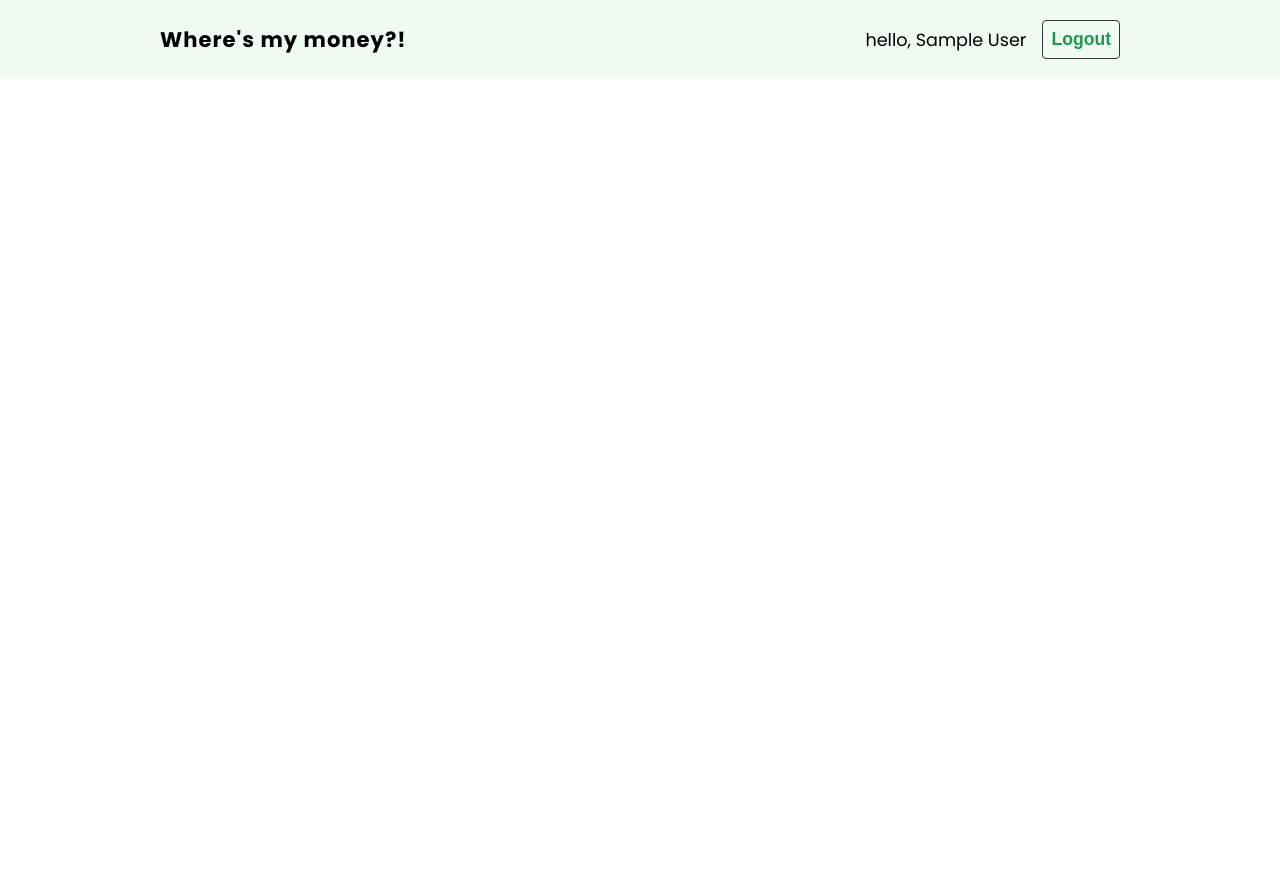
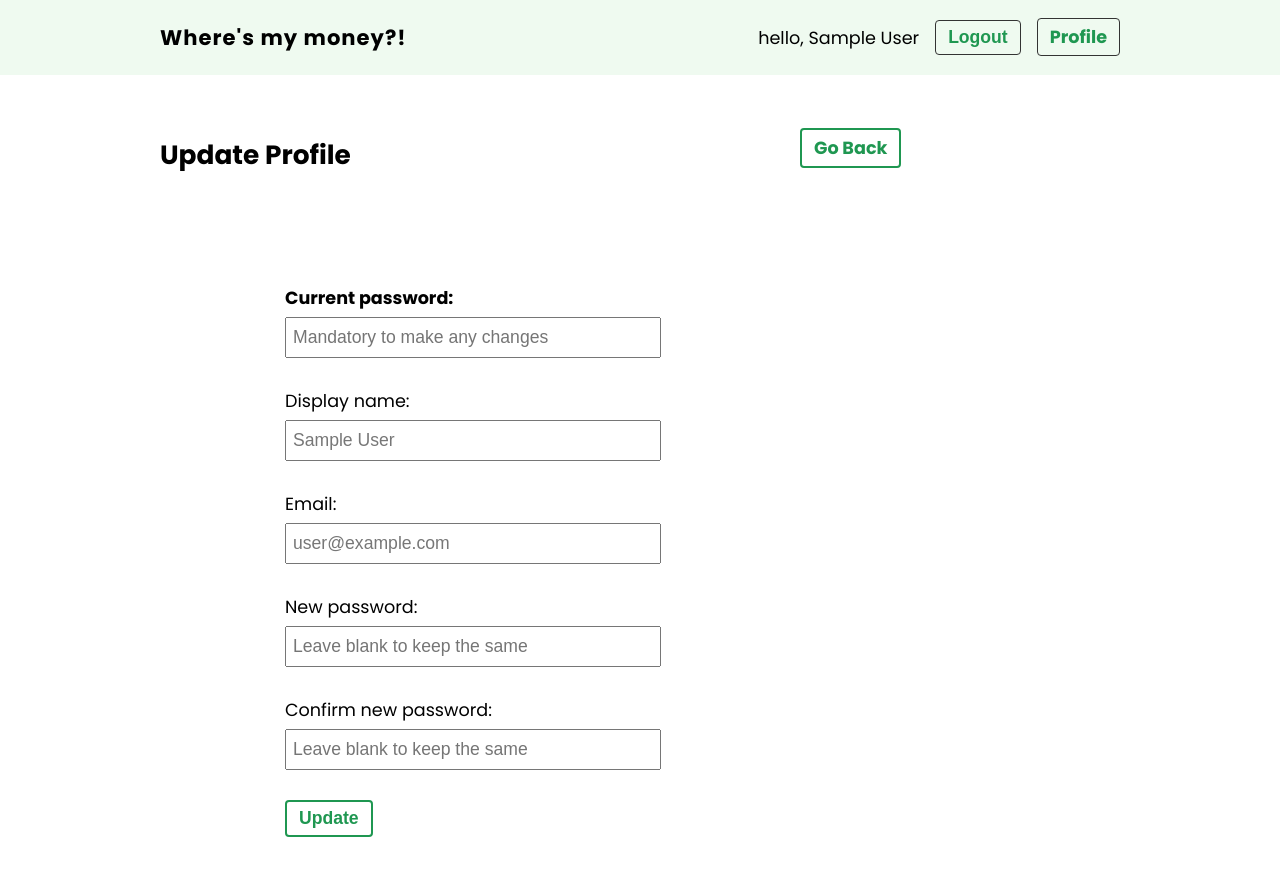
Before and after one commit to muzabol2/my-money, a React (Create React App) app: page /updateProfile in a window 1280 px wide. Shown: the top 876 px of the page. Before the commit the page ends 800 px from the top, so only its background shows below. Built offline with nearby package versions, Linux system fonts and the light colour scheme; no server answers; sample sign-in values are in the browser's storage.

Commit message:
Create UpdateProfile page

```diff
--- a/src/App.js
+++ b/src/App.js
@@ -5,6 +5,7 @@ import Login from './pages/login/Login';
 import Signup from './pages/signup/Signup';
 import Navbar from './components/Navbar';
 import YouTubeLink from './pages/youtubeLink';
+import UpdateProfile from './pages/updateProfile/UpdateProfile';
 
 function App() {
    const { authIsReady, user } = useAuthContext();
@@ -30,6 +31,10 @@ function App() {
                   <Route path='/link' >
                      <YouTubeLink />
                   </Route>
+                  <Route path="/updateProfile">
+                     {!user && <Redirect to="/login" />}
+                     {user && <UpdateProfile />}
+                  </Route>
                </Switch>
             </BrowserRouter>
          )}
--- a/src/components/Navbar.js
+++ b/src/components/Navbar.js
@@ -24,6 +24,7 @@ export default function Navbar() {
                   <li>hello, {user.displayName}</li>
                   <li>
                      <button className="btn" onClick={logout}>Logout</button>
+                     <Link className="btn" to="updateProfile">Profile</Link>
                   </li>
                </>
             )}
--- a/src/components/Navbar.module.css
+++ b/src/components/Navbar.module.css
@@ -18,9 +18,10 @@
  }
  .navbar button, .navbar a {
    margin-left: 16px;
-   padding: 8px;
+   padding: 6px 12px;
    border: 1px solid #333;
    border-radius: 4px;
+   font-size: 1em;
  }
  .navbar a {
    background: none;
--- a/src/index.css
+++ b/src/index.css
@@ -22,6 +22,7 @@ ul {
   font-weight: bold;
   cursor: pointer;
   font-size: 1em;
+  text-decoration: none;
 }
 .btn:hover {
   background: #1f9751;
--- a/src/pages/home/Home.module.css
+++ b/src/pages/home/Home.module.css
@@ -33,14 +33,13 @@
  }
  .sidebar button {
    color: #fff;
-   border: 2px solid #fff;
+   border: 1px solid #fff;
    padding: 6px 12px;
    background-color: transparent;
    font-size: 1em;
    border-radius: 4px;
    cursor: pointer;
    display: block;
-   width: 100%;
  }
  .sidebar h3 {
    color: #1f9751;
--- /dev/null
+++ b/src/pages/updateProfile/UpdateProfile.js
@@ -0,0 +1,85 @@
+import { useState } from 'react';
+import { Link } from 'react-router-dom';
+import { useAuthContext } from '../../hooks/useAuthContext';
+import { useUpdateProfile } from '../../hooks/useUpdateProfile';
+import styles from './UpdateProfile.module.css';
+
+export default function UpdateProfile() {
+   const { user } = useAuthContext();
+   const [email, setEmail] = useState(user.email);
+   const [password, setPassword] = useState('');
+   const [passwordConfirm, setPasswordConfirm] = useState('');
+   const [currentPassword, setCurrentPassword] = useState('');
+   const [displayName, setDisplayName] = useState(user.displayName);
+
+   const { updateProfile, error, isPending } = useUpdateProfile();
+
+   const handleSubmit = (e) => {
+      e.preventDefault();
+      updateProfile(email, displayName, password, passwordConfirm, currentPassword);
+   }
+
+   return (
+      <div className={styles.container}>
+         <h2>Update Profile</h2>
+         <div className={styles.sidebar}>
+            <Link className='btn' to="/">Go Back</Link>
+         </div>
+         <div className={styles.content}>
+            <form onSubmit={handleSubmit} className={styles['update-form']}>
+               <label>
+                  <span><strong>Current password:</strong></span>
+                  <input
+                     type="password"
+                     onChange={(e) => setCurrentPassword(e.target.value)}
+                     value={currentPassword}
+                     required
+                     placeholder="Mandatory to make any changes"
+                  />
+               </label>
+               <label>
+                  <span>Display name:</span>
+                  <input
+                     type="text"
+                     maxLength={20}
+                     onChange={(e) => setDisplayName(e.target.value)}
+                     value={displayName}
+                  />
+               </label>
+               <label>
+                  <span>Email:</span>
+                  <input
+                     type="email"
+                     onChange={(e) => setEmail(e.target.value)}
+                     value={email}
+                  />
+               </label>
+               <label>
+                  <span>New password:</span>
+                  <input
+                     type="password"
+                     onChange={(e) => setPassword(e.target.value)}
+                     minLength={6}
+                     value={password}
+                     placeholder="Leave blank to keep the same"
+                  />
+               </label>
+               <label>
+                  <span>Confirm new password:</span>
+                  <input
+                     type="password"
+                     onChange={(e) => setPasswordConfirm(e.target.value)}
+                     value={passwordConfirm}
+                     placeholder="Leave blank to keep the same"
+                  />
+               </label>
+               {!isPending && <button className="btn">Update</button>}
+               {isPending && <button className="btn" disabled>Loading</button>}
+               {error && <p className="error">{error}</p>}
+
+            </form>
+         </div>
+
+      </div>
+   );
+}
--- /dev/null
+++ b/src/pages/updateProfile/UpdateProfile.module.css
@@ -0,0 +1,28 @@
+.update-form {
+   max-width: 360px;
+   margin: 60px auto;
+   padding: 20px;
+ }
+ .update-form label {
+   display: block;
+   margin: 30px auto;
+ }
+ .update-form span {
+   display: block;
+   margin-bottom: 6px;
+ }
+ .update-form input {
+   padding: 8px 6px;
+   font-size: 1em;
+   color: #777;
+   width: 100%;
+ }
+ .container {
+   display: grid;
+   grid-template-columns: 2fr 1fr;
+   max-width: 960px;
+   margin: 60px auto;
+ }
+ .content {
+   padding-right: 30px;
+ }
```
